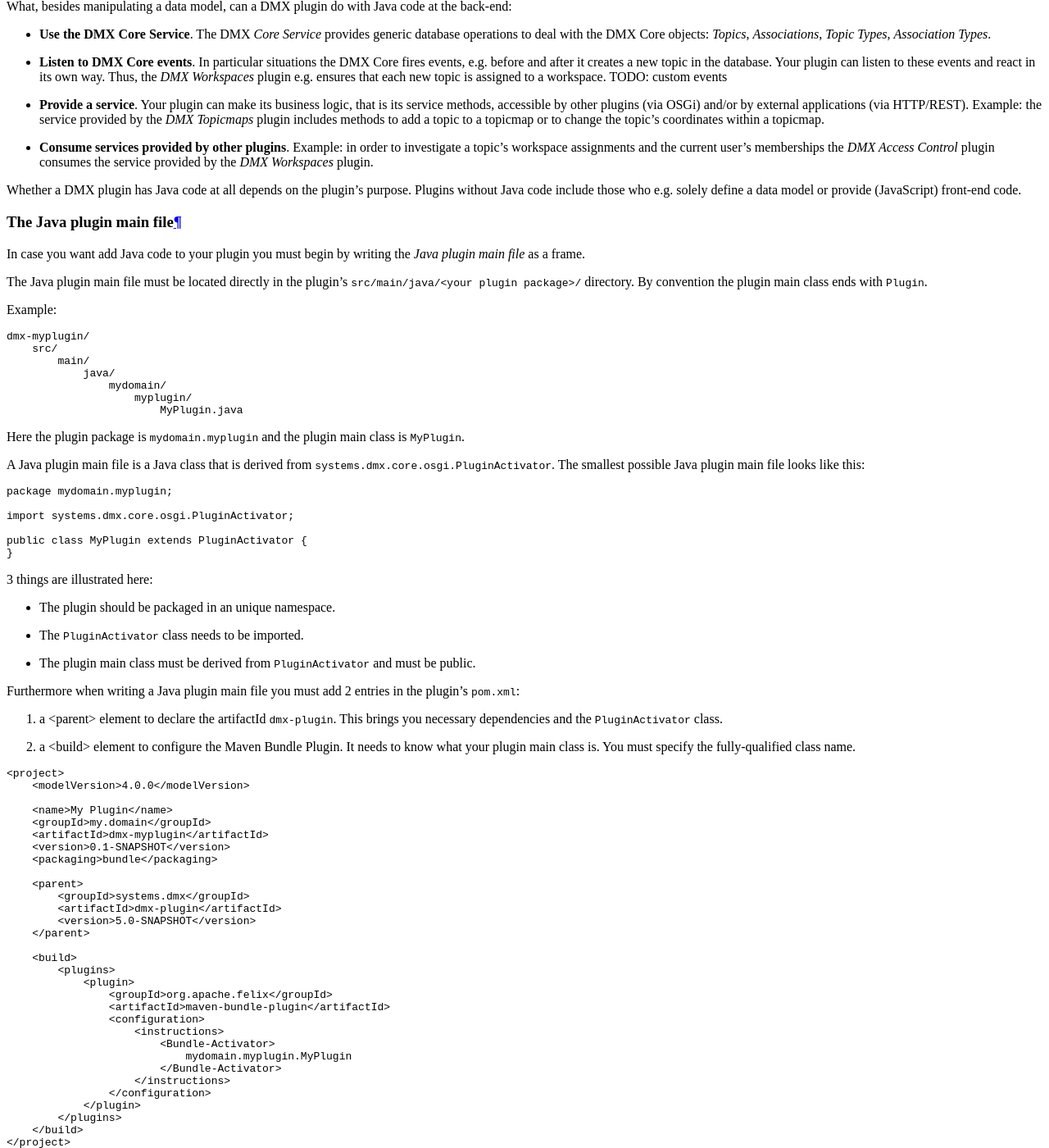
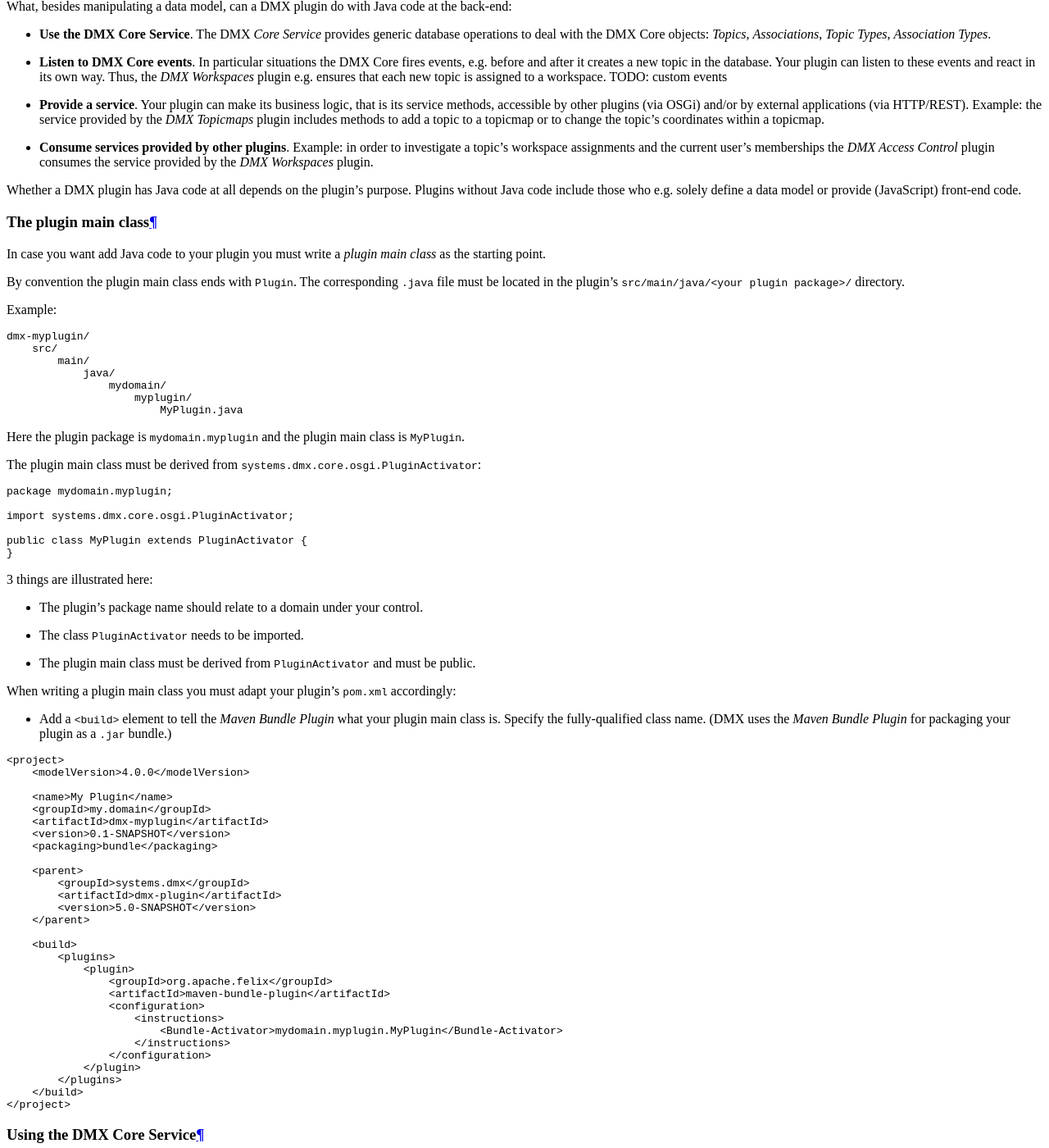
Before and after one commit to dmx-systems/dmx-documentation, a Sphinx documentation site: the page built from docs/devel.rst, in a window 1280 px wide and 1400 px high, scrolled down 17540 px. Shown: the whole window at 82% size. Built offline with Sphinx 7.4.7 and the Read the Docs theme 2.0.0, drawn with Linux system fonts in a browser that asks for light colours; some of the changed text lies outside the part shown.

Commit message:
Dev guide: revise "plugin main file", pt.2
See dmx-platform/dmx-platform#375

```diff
--- a/docs/devel.rst
+++ b/docs/devel.rst
@@ -830,12 +830,14 @@ What, besides manipulating a data model, can a DMX plugin do with Java code at t
 
 Whether a DMX plugin has Java code at all depends on the plugin's purpose. Plugins without Java code include those who e.g. solely define a data model or provide (JavaScript) front-end code.
 
-The Java plugin main file
-=========================
+.. _the-plugin-main-class:
 
-In case you want add Java code to your plugin you must begin by writing the *Java plugin main file* as a frame.
+The plugin main class
+=====================
 
-The Java plugin main file must be located directly in the plugin's ``src/main/java/<your plugin package>/`` directory. By convention the plugin main class ends with ``Plugin``.
+In case you want add Java code to your plugin you must write a *plugin main class* as the starting point.
+
+By convention the plugin main class ends with ``Plugin``. The corresponding ``.java`` file must be located in the plugin's ``src/main/java/<your plugin package>/`` directory.
 
 Example:
 
@@ -851,7 +853,7 @@ Example:
 
 Here the plugin package is ``mydomain.myplugin`` and the plugin main class is ``MyPlugin``.
 
-A Java plugin main file is a Java class that is derived from ``systems.dmx.core.osgi.PluginActivator``. The smallest possible Java plugin main file looks like this:
+The plugin main class must be derived from ``systems.dmx.core.osgi.PluginActivator``:
 
 .. code-block:: java
 
@@ -864,14 +866,13 @@ A Java plugin main file is a Java class that is derived from ``systems.dmx.core.
 
 3 things are illustrated here:
 
-* The plugin should be packaged in an unique namespace.
-* The ``PluginActivator`` class needs to be imported.
+* The plugin's package name should relate to a domain under your control.
+* The class ``PluginActivator`` needs to be imported.
 * The plugin main class must be derived from ``PluginActivator`` and must be public.
 
-Furthermore when writing a Java plugin main file you must add 2 entries in the plugin's ``pom.xml``:
+When writing a plugin main class you must adapt your plugin's ``pom.xml`` accordingly:
 
-1. a <parent> element to declare the artifactId ``dmx-plugin``. This brings you necessary dependencies and the ``PluginActivator`` class.
-2. a <build> element to configure the Maven Bundle Plugin. It needs to know what your plugin main class is. You must specify the fully-qualified class name.
+* Add a ``<build>`` element to tell the *Maven Bundle Plugin* what your plugin main class is. Specify the fully-qualified class name. (DMX uses the *Maven Bundle Plugin* for packaging your plugin as a ``.jar`` bundle.)
 
 .. code-block:: xml
 
@@ -897,9 +898,7 @@ Furthermore when writing a Java plugin main file you must add 2 entries in the p
                     <artifactId>maven-bundle-plugin</artifactId>
                     <configuration>
                         <instructions>
-                            <Bundle-Activator>
-                                mydomain.myplugin.MyPlugin
-                            </Bundle-Activator>
+                            <Bundle-Activator>mydomain.myplugin.MyPlugin</Bundle-Activator>
                         </instructions>
                     </configuration>
                 </plugin>
@@ -982,9 +981,9 @@ The service interface
 
 For a plugin to provide a service you must define a *service interface*. The service interface contains all the method signatures that make up the service. When other plugins consume your plugin's service they do so via the service interface.
 
-To be recogbized the service interface *must* by convention end its name on ``...Service``. The service interface must be declared ``public`` and is a regular Java interface.
+To be recognized the service interface *must* end its name by ``...Service``. The service interface must be declared ``public`` and is a regular Java interface.
 
-A DMX plugin can define *one* service interface at most. More than one service interface is not supported.
+A DMX plugin can define *one* service interface at most.
 
 As an example see the *Topicmaps* plugin (part of the DMX platform):
 
@@ -1049,9 +1048,9 @@ You see the Topicmaps service consist of methods to create topicmaps, retrieve t
 Implementing the service
 ------------------------
 
-After defining the plugin's service interface you must implement the actual service methods. Implementation takes place in the Java plugin main file.
+After defining the plugin's service interface you must implement the actual service methods. Implementation takes place in the plugin main class.
 
-The plugin main class must declare that it implements the plugin's service interface. (So you need to import the service interface.) Each service method implementation must be ``public``. Annotate each service method implementation with ``@Override``.
+:ref:`the-plugin-main-class` must declare that it implements the plugin's service interface. (So you need to import the service interface.) Each service method implementation must be ``public``. Annotate each service method implementation with ``@Override``.
 
 As an example see the implementation of the *Topicmaps* service:
 
```
